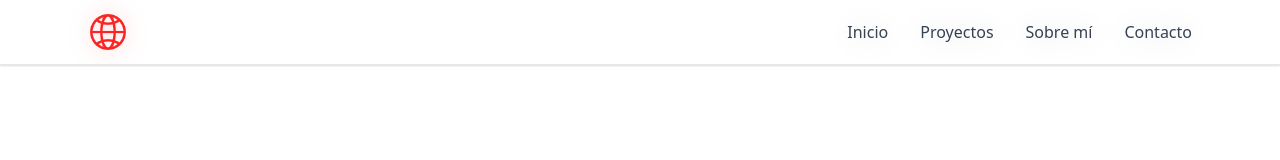
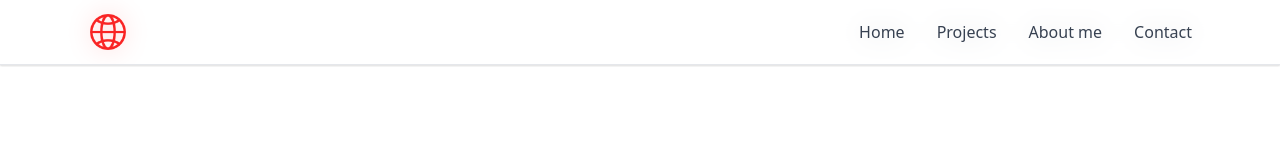
Before and after one commit to natvy/salesman_portfolio, a Next.js app: page / in a window 1280 px wide. Shown: the top 160 px of the page. Built offline with nearby package versions, Linux system fonts and the light colour scheme.

Commit message:
Cambio de idioma

```diff
--- a/src/components/Navbar.tsx
+++ b/src/components/Navbar.tsx
@@ -6,10 +6,10 @@ export default function Navbar(visible: { visible: boolean }) {
       <nav className="max-w-6xl mx-auto px-6 h-16 flex items-center justify-between">
         <img src="/logo.png" alt="Logo" className="h-10 w-auto" />
         <div className="flex gap-8">
-          <Link href="/" className="text-gray-700 font-medium hover:text-black transition-transform duration-200 hover:scale-105">Inicio</Link>
-          <Link href="/proyectos" className="text-gray-700 font-medium hover:text-black transition-transform duration-200 hover:scale-105">Proyectos</Link>
-          <Link href="/sobre-mi" className="text-gray-700 font-medium hover:text-black transition-transform duration-200 hover:scale-105">Sobre mí</Link>
-          <Link href="/contacto" className="text-gray-700 font-medium hover:text-black transition-transform duration-200 hover:scale-105">Contacto</Link>
+          <Link href="/" className="text-gray-700 font-medium hover:text-black transition-transform duration-200 hover:scale-105">Home</Link>
+          <Link href="/projects" className="text-gray-700 font-medium hover:text-black transition-transform duration-200 hover:scale-105">Projects</Link>
+          <Link href="/about me" className="text-gray-700 font-medium hover:text-black transition-transform duration-200 hover:scale-105">About me</Link>
+          <Link href="/contact" className="text-gray-700 font-medium hover:text-black transition-transform duration-200 hover:scale-105">Contact</Link>
         </div>
       </nav>
     </header>
```
